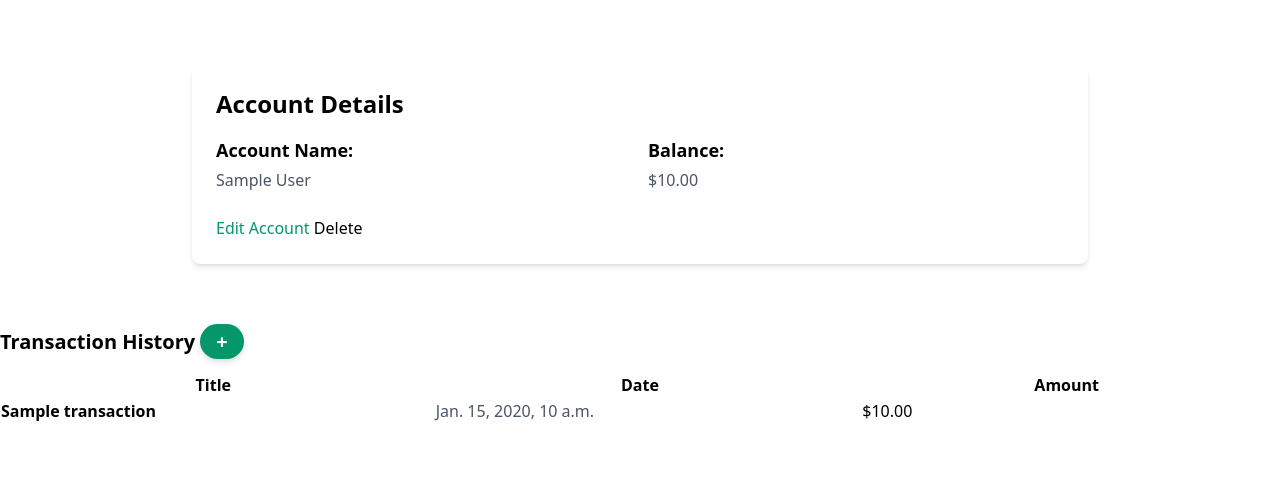
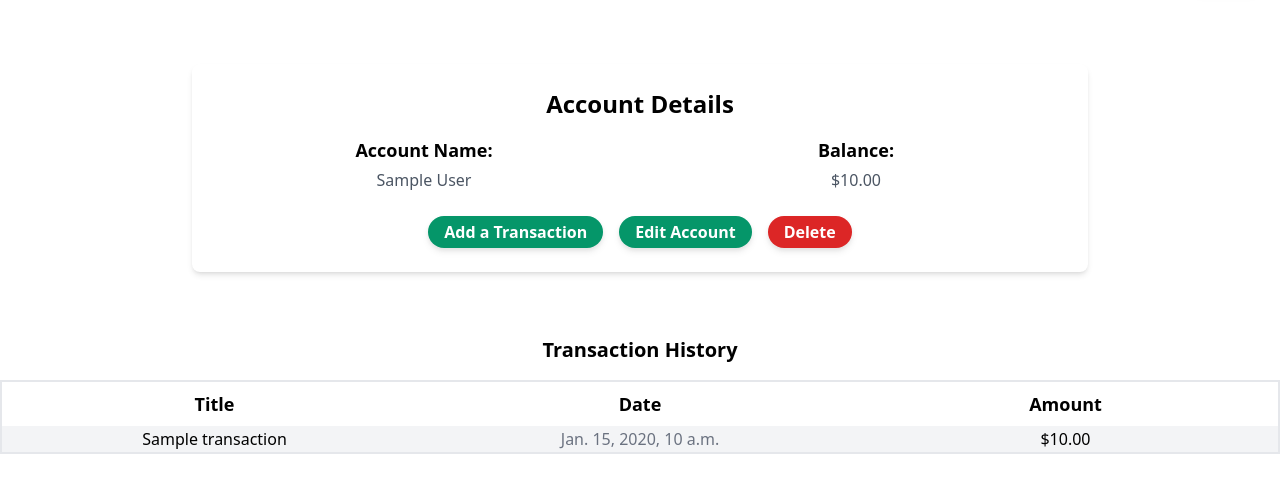
Before and after one commit to pkeen/casharoo, a Django app: page /accounts/1/ in a window 1280 px wide. Shown: the part 48-541 px from the top of the page. Run offline with Django 4.2, Linux system fonts and the light colour scheme; tables that the repository leaves empty hold one stand-in row (values such as "Sample post"); some libraries are stand-ins or nearby versions.

Commit message:
styled accounts detail

```diff
--- a/main_app/templates/main_app/account_detail.html
+++ b/main_app/templates/main_app/account_detail.html
@@ -3,44 +3,47 @@
 
 <div class="py-8">
   <div class="max-w-4xl mx-auto bg-white shadow-md rounded-lg p-6">
-    <h1 class="text-2xl font-semibold mb-4">Account Details</h1>
+    <h1 class="text-2xl font-semibold mb-4 text-center">Account Details</h1>
     <div class="grid grid-cols-2 gap-4">
-      <div>
+      <div class="text-center">
         <p class="text-lg font-semibold mb-1">Account Name:</p>
         <p class="text-gray-600">{{ account.name }}</p>
       </div>
-      <div>
+      <div class="text-center">
         <p class="text-lg font-semibold mb-1">Balance:</p>
         <p class="text-gray-600">${{ account.calculate_account_balance }}</p>
       </div>
     </div>
-    <div class="mt-6">
-      <a href="{% url 'account_update' account.id %}" class="text-emerald-600 hover:underline">Edit Account</a>
-      <a href="{% url 'account_delete' account.id %}">Delete</a>
+    <div class="mt-6 flex justify-center space-x-4">
+      <a class="btn-main-sm" href="{% url 'transaction_create' account.id%}">Add a Transaction</a>
+      <a href="{% url 'account_update' account.id %}" class="btn-main-sm">Edit Account</a>
+      <a href="{% url 'account_delete' account.id %}" class="btn-danger-sm">Delete</a>
     </div>
   </div>
 </div>
 
-<h2 class="text-xl font-semibold mt-8">Transaction History <a class="btn-main-sm" href="{% url 'transaction_create' account.id%}">+</a></h2>
-    <ul class="mt-4">
-      <table class="table-auto w-full">
+<div class="mt-8">
+  <h2 class="text-xl font-semibold text-center">Transaction History</h2>
+  <ul class=" mt-4">
+    <table class="w-full border-2">
       <thead>
         <tr>
-      <th class="w-1/3">Title</th>
-      <th class="w-1/3">Date</th>
-      <th class="w-1/3">Amount</th>
+          <th class="w-1/3 text-center py-2 text-lg font-bold">Title</th>
+          <th class="w-1/3 text-center py-2 text-lg font-bold">Date</th>
+          <th class="w-1/3 text-center py-2 text-lg font-bold">Amount</th>
         </tr>
       </thead>
+      <tbody>
         {% for transaction in transaction_list %}
-        <tr>
-          <td> <span class="font-semibold">{{ transaction.title }}</span></td>
-          <td><span class="text-gray-600 ml-2">{{ transaction.date }}</span></td>
-          <td><span class="ml-2">${{ transaction.amount }}</span></td>
+          <tr class="{% cycle 'bg-gray-100' 'bg-white' %}">
+            <td class="ml-2 text-center">{{ transaction.title }}</td>
+            <td class="text-gray-500 ml-2 text-center">{{ transaction.date }}</td>
+            <td class="ml-2 text-center">${{ transaction.amount }}</td>
           </tr>
         {% endfor %}
+      </tbody>
     </table>
   </ul>
 </div>
-</div>
 
 {% endblock %}
```
Also changed, not shown: main_app/static/css/output.css (+4 -51 lines). Lines whose indentation alone changed are shown as unchanged.
